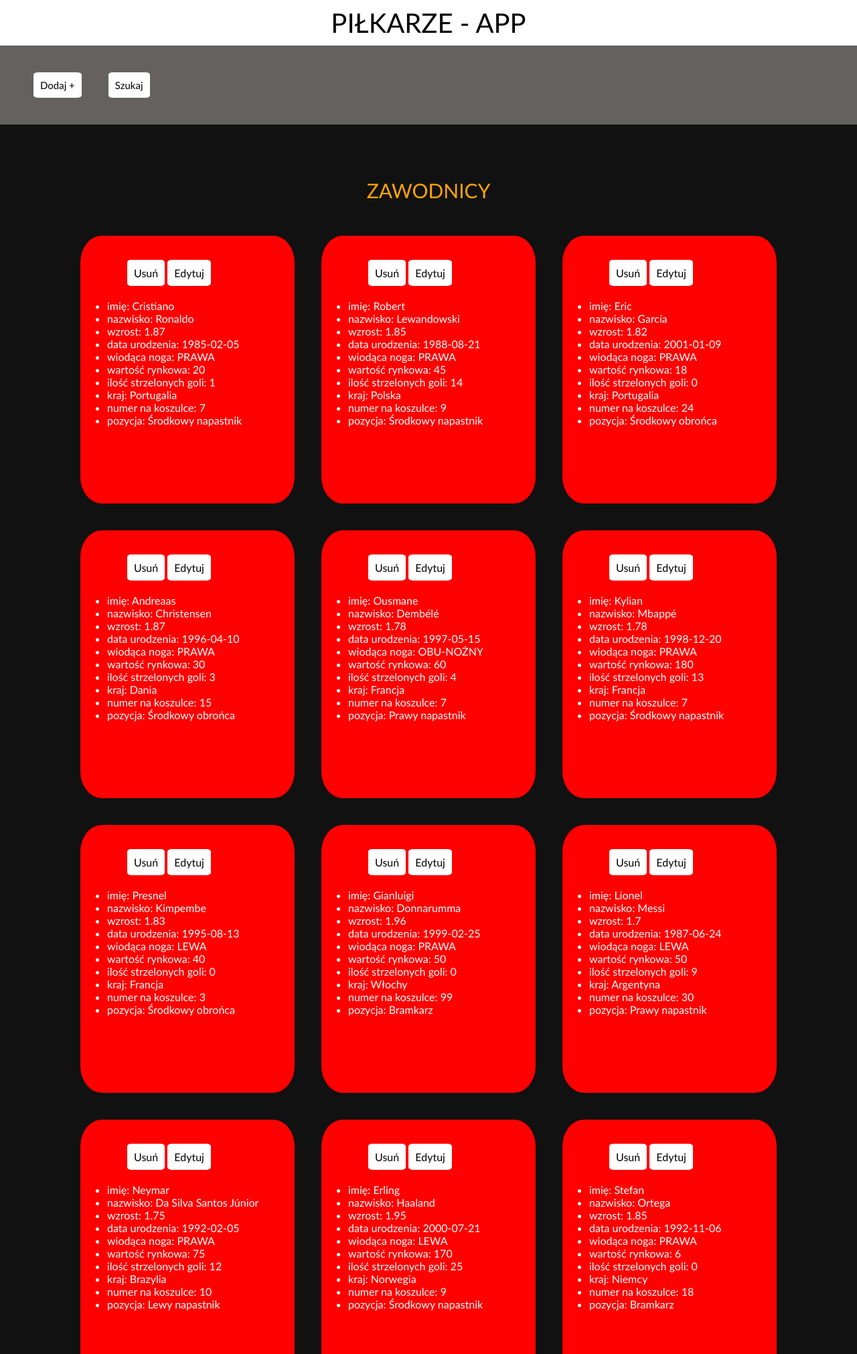
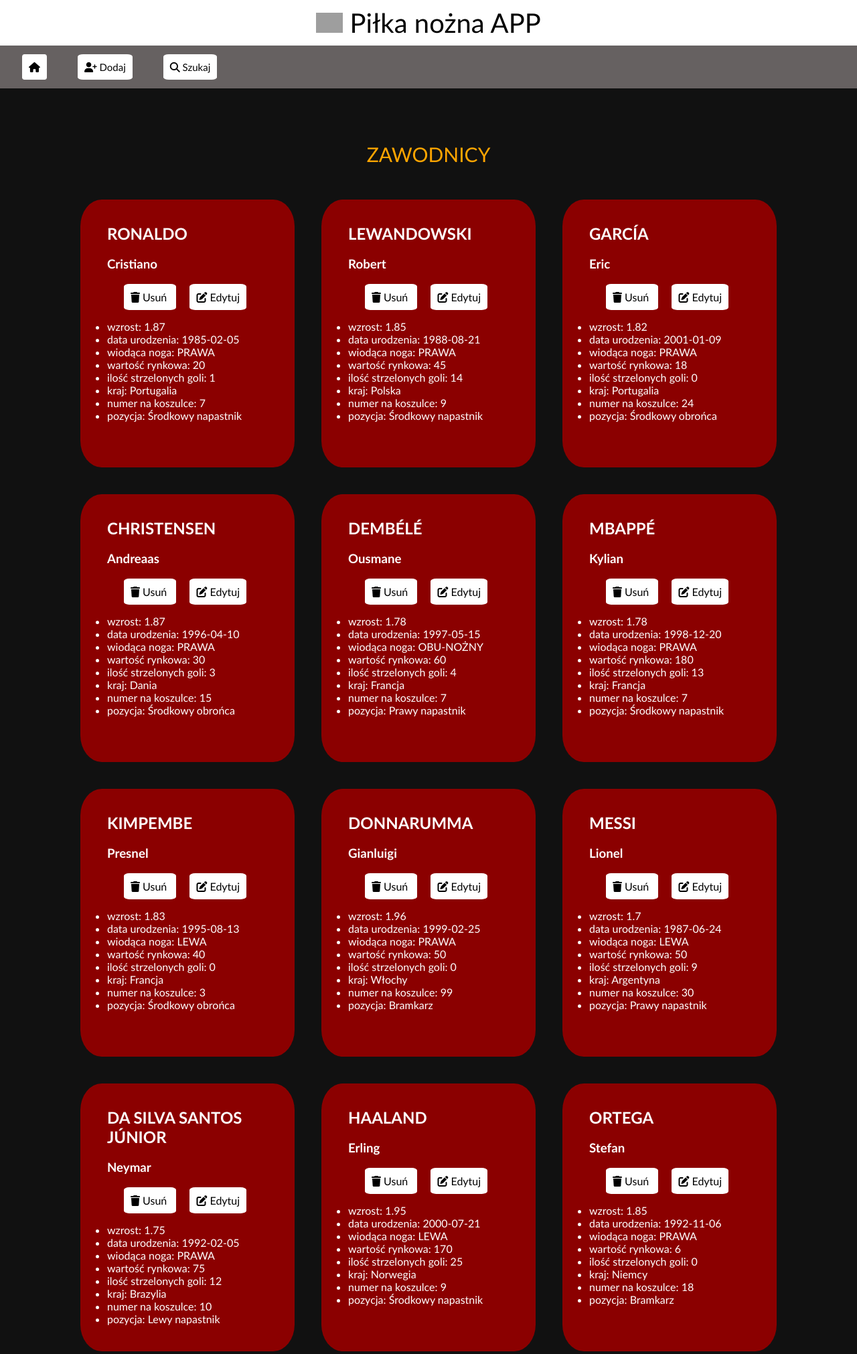
Before and after one commit to zsoit/oop-php, a PHP site: page / in a window 1280 px wide. Shown: the top 2022 px of the page at 67% size. Run offline with PHP 8.4, Linux system fonts and the light colour scheme; data comes from the database, SQL or seed files in the repository; some libraries are stand-ins or nearby versions; grey boxes are pictures that could not be loaded.

Commit message:
OOP - nowe metody

```diff
--- a/class/Aplikacja.php
+++ b/class/Aplikacja.php
@@ -23,87 +23,64 @@ class Aplikacja extends BazaDanych
     private function Wyswietl(): void
     {
         SzablonHtml::Naglowek("ZAWODNICY");
-        $select = ZapytaniaSql::select_Wyswietl();
-        $wynik = mysqli_query($this->polaczenie, $select);
 
-        if ($wynik->num_rows < 0) SzablonHtml::Naglowek("Brak piłkarzy");
-        else {
+        $wynik = $this->DBZapytanie(
+            ZapytaniaSql::select_Wyswietl()
+        );
+
+        if ($wynik->num_rows > 0)
             while ($wiersz = $wynik->fetch_assoc()) SzablonHtml::Zawodnik($wiersz);
-        }
+        else
+            SzablonHtml::Naglowek("Brak piłkarzy");
     }
 
     private function Usun(): void
     {
-        $keydisable = "SET FOREIGN_KEY_CHECKS=0";
-        mysqli_query($this->polaczenie, $keydisable);
-
-        $sql = "DELETE FROM pilkarz WHERE PK_pilkarz = $this->id";
-        $zapytanie = mysqli_query($this->polaczenie, $sql);
-        if (!$zapytanie) die("Błąd w zapytaniu!");
+        $this->DBZapytanie("SET FOREIGN_KEY_CHECKS=0");
+        $this->DBZapytanie("DELETE FROM pilkarz WHERE PK_pilkarz = $this->id");
+        $this->DBZapytanie("SET FOREIGN_KEY_CHECKS=1");
 
         SzablonHtml::Naglowek("Usunięto! Piłkarza #$this->id");
         $this->Wyswietl();
-
-        $keyenable = "SET FOREIGN_KEY_CHECKS=1";
-        mysqli_query($this->polaczenie, $keyenable);
     }
 
     private function Edytuj(): void
     {
-        $wiersz = (array)
         SzablonHtml::Naglowek("EDYCJA");
-        $select = ZapytaniaSql::select_Edytuj($this->id);
-        $wynik = mysqli_query($this->polaczenie, $select);
-        while ($wiersz = $wynik->fetch_assoc())  SzablonHtml::Formularz($wiersz, "?co=zapisz&id=$this->id");
+
+        $wynik = $this->DBZapytanie(
+            ZapytaniaSql::select_Edytuj($this->id)
+        );
+
+        while ($wiersz = (array) $wynik->fetch_assoc())
+            SzablonHtml::Formularz($wiersz, "?co=zapisz&id=$this->id");
     }
 
     private function Zapisz(): void
     {
         SzablonHtml::Naglowek("Zapisano! {$this->Dane->getPOST("imie")}");
 
-        $list = (array)
-        $list = [
-            "imie", "nazwisko", "wzrost",
-            "data_urodzenia", "wiodaca_noga",
-            "wartosc_rynkowa", "ilosc_strzelonych_goli",
-            "fk_kraj", "fk_numernakoszulce", "fk_pozycja"
-        ];
+        $update = ZapytaniaSql::update_Zapisz(
+            $this->id, $this->Dane->setPOST($this->KOLUMNYPILKARZ)
+        );
 
-        $update = ZapytaniaSql::update_Zapisz($this->id, $this->Dane->setPOST($list));
-
+        $this->DBZapytanie($update);
 
         // KontrolerDanych::Testowanie($update);
-
-        $zapytanie = mysqli_query($this->polaczenie, $update);
-        if (!$zapytanie) {
-            echo "<p>Błąd w zapytaniu!: </p> <br /> <br /> <p>" . mysqli_error($this->polaczenie) . "</p>";
-            exit();
-        }
-
         $this->Wyswietl();
     }
 
     private function Dodaj(): void
     {
         $pusty_formularz = (array)
-        $list =  [
-            "id", "imie", "nazwisko", "wzrost",
-            "data_urodzenia", "wiodaca_noga",
-            "wartosc_rynkowa", "ilosc_strzelonych_goli",
-            "fk_kraj", "fk_numernakoszulce", "fk_pozycja"
-        ];
-
-        $pusty_formularz = $this->Dane->setPOST($list);
-
-
+        $pusty_formularz = $this->Dane->setPOST($this->KOLUMNYPILKARZ);
 
         SzablonHtml::Naglowek("Dodawanie");
-        SzablonHtml::Formularz($pusty_formularz,"?co=dodaj&id=$this->id");
+        SzablonHtml::Formularz($pusty_formularz, "?co=dodaj");
     }
 
     public function KontrolerStrony(): void
     {
-
         $strona = isset($_GET['co']) ? $_GET['co']  : 'domyslna';
         switch ($strona) {
             case 'domyslna':
@@ -121,9 +98,11 @@ class Aplikacja extends BazaDanych
             case 'zapisz':
                 $this->Zapisz();
                 break;
+
             case 'dodaj':
                 $this->Dodaj();
                 break;
+
             default:
                 $this->Wyswietl();
                 break;
--- a/class/BazaDanych.php
+++ b/class/BazaDanych.php
@@ -1,15 +1,18 @@
 <?php
+
 namespace Pilkanozna;
+
 class BazaDanych
 {
-    protected object $polaczenie;
+
+    private object $polaczenie;
+
     protected function DBPolaczenie(): void
     {
 
         include_once './KonfiguracjaDB.php';
-        $this->polaczenie = mysqli_connect(HOST,UZYTKOWNIK,HASLO,BAZADANYCH);
-        if(!$this->polaczenie)
-        {
+        $this->polaczenie = mysqli_connect(HOST, UZYTKOWNIK, HASLO, BAZADANYCH);
+        if (!$this->polaczenie) {
             echo "Błąd połącznia z bazą danych!";
             exit();
         }
@@ -20,4 +23,26 @@ class BazaDanych
         mysqli_close($this->polaczenie);
     }
 
+    protected function DBZapytanie(string $sql)
+    {
+        $zapytanie = mysqli_query($this->polaczenie, $sql);
+
+        if (!$zapytanie) {
+            echo "<p>Błąd w zapytaniu!" . mysqli_error($this->polaczenie) . "</p>";
+            exit();
+        }
+
+        return $zapytanie;
+
+    }
+
+    protected array $KOLUMNYPILKARZ = [
+        "id", "imie", "nazwisko", "wzrost",
+        "data_urodzenia", "wiodaca_noga",
+        "wartosc_rynkowa", "ilosc_strzelonych_goli",
+        "fk_kraj", "fk_numernakoszulce", "fk_pozycja"
+    ];
+
+
+
 }
--- a/class/KontrolerDanych.php
+++ b/class/KontrolerDanych.php
@@ -33,7 +33,7 @@ class KontrolerDanych
     }
 
     // WYSWIETLA OBIEKT/FUNKCJE TESTOWO W PRZYSTEPNY SPOSOB
-    public static function Testowanie($x)
+    public static function Testowanie($x): void
     {
         echo "<pre>";
         print_r($x);
--- a/class/SzablonHtml.php
+++ b/class/SzablonHtml.php
@@ -1,5 +1,7 @@
 <?php
+
 namespace Pilkanozna;
+
 class SzablonHtml
 {
 
@@ -9,12 +11,18 @@ class SzablonHtml
         echo <<<HTML
         <div class='card'>
             <ul>
+                <h2>{$wiersz['nazwisko']}</h2>
+                <h3>{$wiersz['imie']} </h3>
             <div class='fakeBtn_wrapper'>
-                <a class="fakeBtn" href="?co=usun&id=$id" name='delete'>Usuń</a>
-                <a class="fakeBtn" href="?co=edytuj&id=$id" name='edit'>Edytuj</a>
+                <a class="fakeBtn" href="?co=usun&id=$id" name='delete'>
+                    <i class="fa-solid fa-trash"></i>
+                    <span>Usuń</span>
+                </a>
+                <a class="fakeBtn" href="?co=edytuj&id=$id" name='edit'>
+                <i class="fa-solid fa-pen-to-square"></i>
+                <span>Edytuj</span>
+                </a>
             </div>
-            <li> imię: {$wiersz['imie']}</li>
-            <li> nazwisko: {$wiersz['nazwisko']}</li>
             <li> wzrost: {$wiersz['wzrost']}</li>
             <li> data urodzenia: {$wiersz['data_urodzenia']}</li>
             <li> wiodąca noga: {$wiersz['wiodaca_noga']}</li>
@@ -42,7 +50,7 @@ class SzablonHtml
         echo <<<HTML
             <form action="index.php$strona" method="POST">
             <table>
-            <tr>
+            <tr style="display: none;">
                 <td><label>ID</label></td>
                 <td><input type="text" value="$id" name="id"></td>
             </tr>
@@ -87,7 +95,12 @@ class SzablonHtml
                 <td><input type="text" value="{$wiersz['fk_pozycja']}" name="fk_pozycja"></td>
             </tr>
             <tr>
-                <td> <br> <input class="fakeBtn" type="submit" value="Zapisz"></td>
+                <td><br>
+                <button class="fakeBtn">
+                    <i class="fa-regular fa-floppy-disk"></i>
+                    <span>Zapisz</span>
+                </button>
+                </td>
             </tr>
             </table>
             </form>
--- a/components/footer.php
+++ b/components/footer.php
@@ -1,3 +1,3 @@
 <footer class='footer'>
-    &COPY; 2023 PIŁKARZE APP
+    &COPY; 2023 Piłka nożna APP
 </footer>
--- /dev/null
+++ b/components/head.php
@@ -0,0 +1,15 @@
+<meta charset="UTF-8">
+<meta http-equiv="X-UA-Compatible" content="IE=edge">
+<meta name="viewport" content="width=device-width, initial-scale=1.0">
+<meta name="author" content="Adrian">
+<meta name="copyright" content="Adrian">
+<meta name="description" content="Prosta aplikacja OOP w języku PHP">
+<meta name="keywords" content="php,oop,mysql">
+<title>Piłka nożna APP</title>
+<link rel="stylesheet" href="src/style.css">
+
+<!-- IKONKI -->
+<link rel="icon" href="https://cdn.pixabay.com/photo/2012/04/05/01/46/soccer-25762_1280.png">
+<link rel="stylesheet" href="https://cdnjs.cloudflare.com/ajax/libs/font-awesome/6.4.0/css/all.min.css">
+<script src="https://cdnjs.cloudflare.com/ajax/libs/font-awesome/6.4.0/js/fontawesome.min.js"></script>
+<!-- IKONI::KONIEC -->
--- a/components/header.php
+++ b/components/header.php
@@ -1,16 +1,34 @@
 <header>
     <div class="alert alert__nazwa">
         <a href="index.php">
-        PIŁKARZE - APP
+        <img
+            src="https://cdn.pixabay.com/photo/2012/04/05/01/46/soccer-25762_1280.png"
+            alt="Przykładowe logo"
+            width="40px"
+        >
         </a>
+        <a href="index.php">Piłka nożna APP</a>
     </div>
 
     <div class="menu alert">
+
         <div class="menu__item">
-            <a class="fakeBtn" href="index.php?co=dodaj">Dodaj +</a>
+            <a class="fakeBtn" href="index.php?co=szukaj">
+                <i class="fa-solid fa-house"></i>
+            </a>
+        </div>
+
+        <div class="menu__item">
+            <a class="fakeBtn" href="index.php?co=dodaj">
+                <i class="fa-solid fa-user-plus"></i>
+                <span>Dodaj</span>
+            </a>
         </div>
         <div class="menu__item">
-            <a class="fakeBtn" href="index.php?co=szukaj">Szukaj</a>
+            <a class="fakeBtn" href="index.php?co=szukaj">
+                <i class="fa-solid fa-magnifying-glass"></i>
+                <span>Szukaj</span>
+            </a>
         </div>
     </div>
 </header>
--- a/index.php
+++ b/index.php
@@ -5,16 +5,9 @@ function Main()
         $Zadanie = new Pilkanozna\Aplikacja;
         $Zadanie->KontrolerStrony();
     }
-
 ?>
 <html lang="pl">
-<head>
-    <meta charset="UTF-8">
-    <meta http-equiv="X-UA-Compatible" content="IE=edge">
-    <meta name="viewport" content="width=device-width, initial-scale=1.0">
-    <title>Piłka nożna - app</title>
-    <link rel="stylesheet" href="src/style.css">
-</head>
+<head><?php include_once './components/head.php'; ?></head>
 <body>
     <?php include_once './components/header.php'; ?>
 
--- a/src/style.css
+++ b/src/style.css
@@ -21,16 +21,58 @@ main {
     background: blue;
 }
 
+pre {
+    flex: 100%;
+    background-color: darkred;
+    padding: 30px;
+    /* text-align: center; */
+    /* font-size: 10px; */
+}
+
+.footer {
+    flex: 100%;
+    text-align: center;
+    font-size: 15px;
+    color: orange;
+    padding: 10px;
+    margin-top: 600px;
+}
+
+
+/* ZAWODNIK */
+
 .card {
     position: relative;
     width: 320px;
-    background: red;
+    background: darkred;
     border-radius: 10%;
     height: 400px;
     color: #fff;
     display: flex;
     margin: 20px;
 }
+
+.card h2 {
+    text-transform: uppercase;
+}
+
+
+/* NAWIGACJA MENU */
+
+.menu {
+    display: flex;
+    background-color: rgb(102, 97, 97);
+    font-size: 15px;
+}
+
+.menu__item {
+    padding: 8px;
+    margin: 5px;
+    font-size: 15px;
+}
+
+
+/* sekcja  */
 
 .alert {
     flex: 100%;
@@ -44,15 +86,6 @@ main {
     margin: 20px;
 }
 
-.footer {
-    flex: 100%;
-    text-align: center;
-    font-size: 15px;
-    color: orange;
-    padding: 10px;
-    margin-top: 200px;
-}
-
 .alert__nazwa {
     color: black;
     background-color: white;
@@ -64,23 +97,20 @@ main {
     color: black;
 }
 
-pre {
-    flex: 100%;
-    background-color: red;
-    padding: 30px;
-    /* text-align: center; */
-    /* font-size: 10px; */
-}
+
+/* PRZYCISK */
 
 .fakeBtn_wrapper {
-    margin: 15px;
-    padding: 15px;
+    margin: 5px;
+    padding: 10px;
+    margin-bottom: 15px;
 }
 
 .fakeBtn {
     background-color: #fff;
     color: black;
     padding: 10px;
+    margin: 10px;
     text-decoration: none;
     border: none;
     border-radius: 10%;
@@ -90,16 +120,3 @@ pre {
     background-color: orange;
     cursor: pointer;
 }
-
-.menu {
-    display: flex;
-    background-color: rgb(102, 97, 97);
-    /* margin: 50px; */
-    /* margin-top: 50px; */
-    padding: 30px;
-    font-size: 15px;
-}
-
-.menu__item {
-    padding: 20px;
-}
```
Also changed, not shown: README.md (added). Lines whose indentation alone changed are shown as unchanged.
